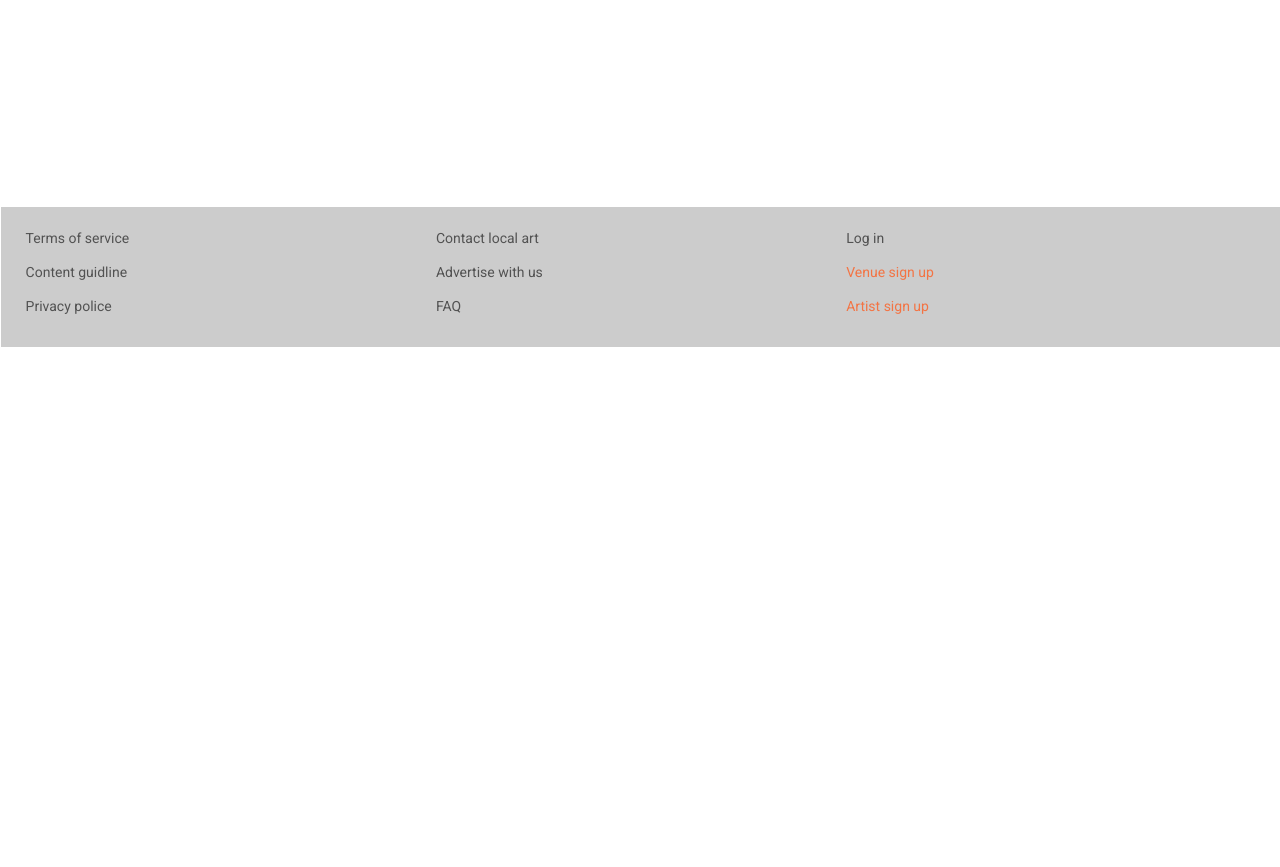
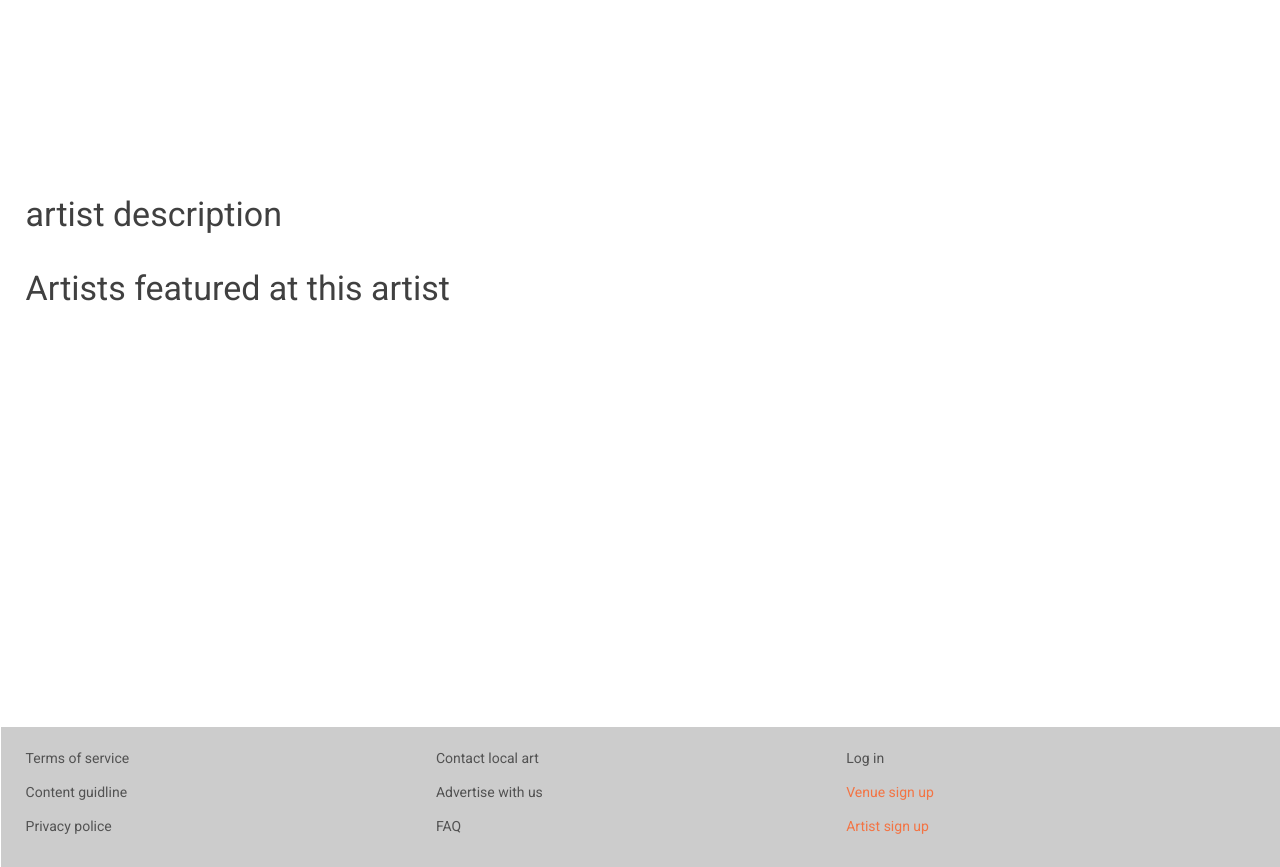
Before and after one commit to Maumasi/local_art, a Symfony app: template app/Resources/views/main/artistDetailPage.html.twig in a window 1280 px wide. Shown: the part 475-1342 px from the top of the page. Before the commit the page ends 822 px from the top, so only its background shows below. Run offline with Twig, Linux system fonts and the light colour scheme; the template is opened without the code that fills it, so the values that code supplies are empty; some libraries are stand-ins or nearby versions; grey boxes are pictures that could not be loaded.

Commit message:
fixed artist's details page

```diff
--- a/app/Resources/views/main/artistDetailPage.html.twig
+++ b/app/Resources/views/main/artistDetailPage.html.twig
@@ -9,4 +9,49 @@
 
         <p>{{ artist.firstName }} {{ artist.lastName }}</p>
     </main>
+
+    <main class="venue-details-page">
+        <div class="artist-image"
+             style=" background: url( {{ asset('uploads/' ~ artist.profileImage) }} ) no-repeat;
+                     background-size: cover;
+                     background-position: center;
+                     "
+        ></div>
+
+
+        {% if artist.businessName %}
+            <h1>{{ artist.businessName }}</h1>
+        {% else %}
+            <h1>{{ artist.firstName }} {{ artist.lastName }}</h1>
+        {% endif %}
+
+        <h2>artist description</h2>
+        <p>{{ artist.bio }}</p>
+
+        <section class="artist-artists">
+
+            <h2>Artists featured at this artist</h2>
+
+            <ul>
+                {% for market in marketGroups %}
+
+                <li>
+                    <div class="market-group-member-image"
+                         style=" background: url( {{ asset('uploads/' ~ market.profileImage) }} ) no-repeat;
+                                 background-size: cover;
+                                 background-position: center;
+                                 "
+                    >
+                        <a href="{{ path('artist_details', { artistId: artist.id }) }}">
+                            <span>{{ market.marketName }}</span>
+                        </a>
+                    </div>
+                </li>
+
+                {% endfor %}
+            </ul>
+
+        </section>
+
+    </main>
 {% endblock %}
```
Also changed, not shown: src/AppBundle/Controller/MainController.php (+12 -0 lines).
